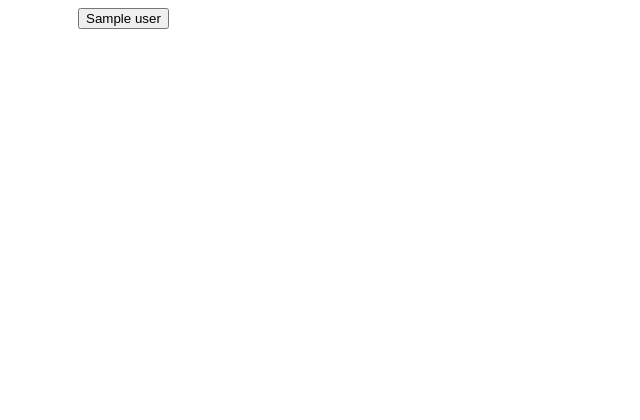
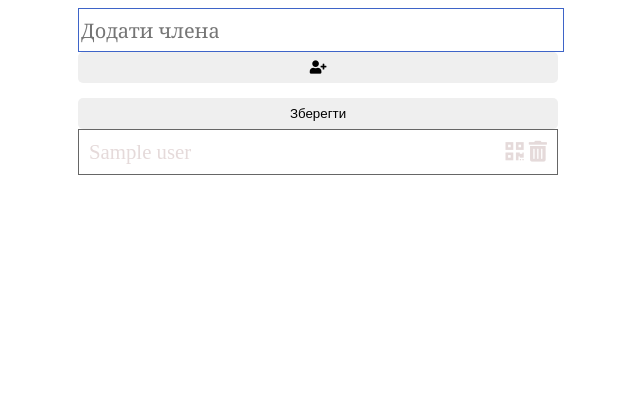
Before and after one commit to gurland/youth-council-perfomance-indicator, a Flask app: template app/templates/admin.html in a window 1280 px wide. Shown: the top 420 px of the page, without its empty margins (322-962 px from the left). Run offline with Flask 2, Linux system fonts and the light colour scheme; the template is opened without the code that fills it: most values are stand-ins (such as "Sample title", 1, 10 or a date in 2020); one stand-in notice (Sample message) is shown; some libraries are stand-ins or nearby versions.

Commit message:
Improve templates

```diff
--- a/app/templates/admin.html
+++ b/app/templates/admin.html
@@ -3,23 +3,44 @@
 {% block body %}
 
     <div class="container">
-        <div class="users">
-            {% for user in users %}
-                <button class="role-{{ user.role }}" user_role="{{ user.role }}" pk="{{ user.id }}">
-                    {{ user.name }}
-                </button>
+        <div class="status">
+            <span></span>
+            {% for message in get_flashed_messages() %}
+                <p>
+                    {{message}}
+                </p>
             {% endfor %}
         </div>
-    </div>
 
-    <div class="container">
-        <span class="status">
-
-        </span>
+        <form class="add-user" action="{{ url_for('add_user') }}" method="post">
+            <input name="name" type="text" placeholder="Додати члена" required>
+            <button><i class="fas fa-user-plus"></i></button>
+        </form>
     </div>
 
     <div class="container">
         <button id="save-roles">Зберегти</button>
     </div>
+    <div class="container">
+        <div class="users">
+
+            {% for user in users %}
+                <div class="user role-{{ user.role }}" data-role="{{ user.role }}" data-pk="{{ user.id }}">
+
+                    <div class="user-name">{{ user.name }}</div>
+                    <div class="user-buttons">
+                        <a class="get-qrcode"><i class="fas fa-qrcode"></i></a>
+                        <a class="delete-user"><i class="fas fa-trash-alt"></i></a>
+                    </div>
+                </div>
+
+            {% endfor %}
+
+        </div>
+
+
+    </div>
+
+
 
 {% endblock %}
--- a/app/templates/layout.html
+++ b/app/templates/layout.html
@@ -15,6 +15,11 @@
     <script src="https://code.jquery.com/jquery-3.3.1.min.js"
             integrity="sha256-FgpCb/KJQlLNfOu91ta32o/NMZxltwRo8QtmkMRdAu8="
             crossorigin="anonymous"></script>
+
+    <!-- Fancybox -->
+    <link rel="stylesheet" href="https://cdn.jsdelivr.net/gh/fancyapps/fancybox@3.5.7/dist/jquery.fancybox.min.css" />
+    <script src="https://cdn.jsdelivr.net/gh/fancyapps/fancybox@3.5.7/dist/jquery.fancybox.min.js"></script>
+
 
     <!-- Owlcarousel scripts -->
 	<script src="{{ url_for('static', filename='plugins/owlcarousel/owl.carousel.min.js') }}"></script>
--- a/app/templates/main.html
+++ b/app/templates/main.html
@@ -7,7 +7,7 @@
 {% block body %}
     <div class="container">
         <div class="send-report">
-            <form action="{{ url_for('add_activity') }}" method="post">
+            <form class="report-form" action="{{ url_for('add_activity') }}" method="post">
                 <p>
                     <input type="radio" name="activity_type" value="organized" id="rad1" checked>
                     <label for="rad1">Організував, провів, зробив</label>
@@ -42,7 +42,7 @@
                             {{message}}
                         </p>
                     {% endfor %}
-                </div>
+                 </div>
 
                 <br><button type="submit">Надіслати звіт</button>
             </form>
--- a/app/templates/stats.html
+++ b/app/templates/stats.html
@@ -19,9 +19,9 @@
     </div>
 
     <div class="container">
-        <div class="spoiler" data-spoiler-link="1"></div>
+        <div class="activities">
 
-        <div class="spoiler-content" data-spoiler-link="1"></div>
+        </div>
     </div>
 
     <div class="container">
```
